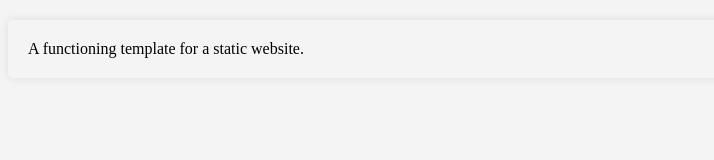
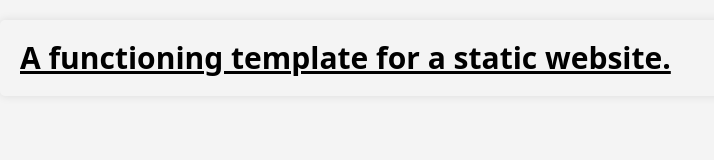
Before and after one commit to keironchaudhry/dg-reformas-project, a plain HTML site: page index.html in a window 1280 px wide. Shown: the whole page, without its empty margins (0-714 px from the left). Drawn offline with nearby package versions, Linux system fonts and the light colour scheme.

Commit message:
Install tailwind.css CDN in HTML

```diff
--- a/index.html
+++ b/index.html
@@ -3,10 +3,11 @@
   <head>
     <meta charset="UTF-8" />
     <meta name="viewport" content="width=device-width, initial-scale=1.0" />
+    <script src="https://cdn.tailwindcss.com"></script>
     <link rel="stylesheet" href="./assets/css/style.css" />
     <title>DG Reformas</title>
   </head>
-  <body class="background">
+  <body class="background text-3xl font-bold underline">
     A functioning template for a static website.
   </body>
 </html>
```
